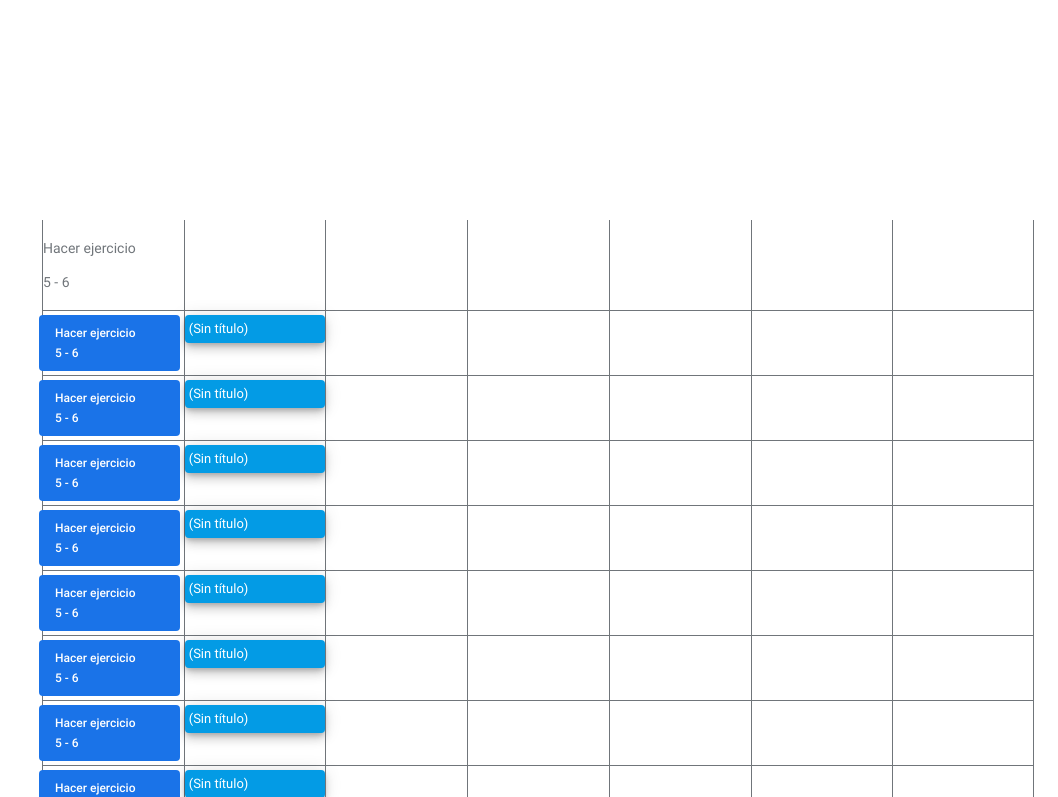
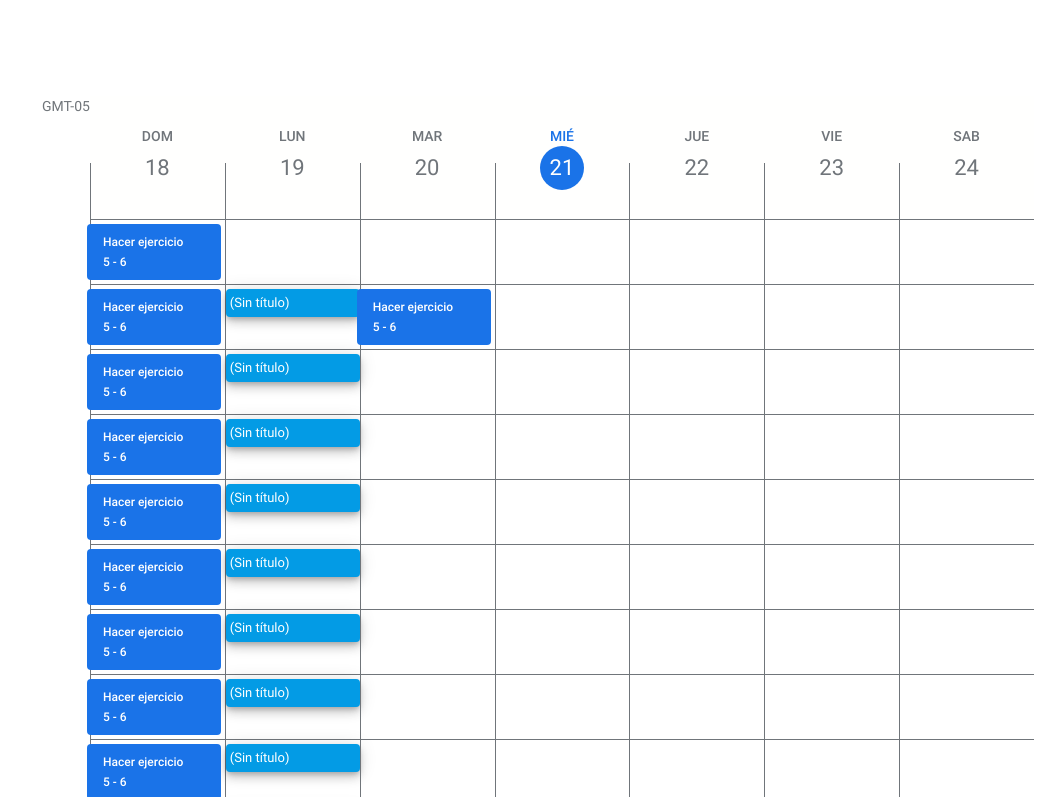
Before and after one commit to pandresvaldivia/Google-calendar, a website built with webpack: page public/index.html in a window 1280 px wide. Shown: the top 797 px of the page, without its empty margins (222-1280 px from the left). Built offline with nearby package versions, Linux system fonts and the light colour scheme.

Commit message:
Calendar day component created

```diff
--- a/public/index.html
+++ b/public/index.html
@@ -1,5 +1,5 @@
 <!DOCTYPE html>
-<html lang="en">
+<html lang="es">
 	<head>
 		<meta charset="UTF-8" />
 		<meta http-equiv="X-UA-Compatible" content="IE=edge" />
@@ -90,22 +90,73 @@
 			<aside class="sidebar"></aside>
 			<main class="calendar">
 				<div class="calendar-week">
-					<span></span>
-					<span></span>
-					<span></span>
-					<span></span>
-					<span></span>
-					<span></span>
-					<span></span>
-					<span></span>
+					<div class="timezoneCell">GMT-05</div>
+					<h2 class="calendarDay">
+						<a href="#" aria-label="18 de abril del 2021">
+							<time class="calendarDay-date" datetime="18-04-2021">
+								<span>Dom</span>
+								<span>18</span>
+							</time>
+						</a>
+					</h2>
+					<h2 class="calendarDay">
+						<a href="#" aria-label="19 de abril del 2021">
+							<time class="calendarDay-date" datetime="19-04-2021">
+								<span>Lun</span>
+								<span>19</span>
+							</time>
+						</a>
+					</h2>
+					<h2 class="calendarDay">
+						<a href="#" aria-label="20 de abril del 2021">
+							<time class="calendarDay-date" datetime="20-04-2021">
+								<span>Mar</span>
+								<span>20</span>
+							</time>
+						</a>
+					</h2>
+					<h2 class="calendarDay is-selected">
+						<a href="#" aria-label="21 de abril del 2021">
+							<time class="calendarDay-date" datetime="21-04-2021">
+								<span>Mié</span>
+								<span>21</span>
+							</time>
+						</a>
+					</h2>
+					<h2 class="calendarDay">
+						<a href="#" aria-label="22 de abril del 2021">
+							<time class="calendarDay-date" datetime="22-04-2021">
+								<span>Jue</span>
+								<span>22</span>
+							</time>
+						</a>
+					</h2>
+					<h2 class="calendarDay">
+						<a href="#" aria-label="23 de abril del 2021">
+							<time class="calendarDay-date" datetime="23-04-2021">
+								<span>Vie</span>
+								<span>23</span>
+							</time>
+						</a>
+					</h2>
+					<h2 class="calendarDay">
+						<a href="#" aria-label="24 de abril del 2021">
+							<time class="calendarDay-date" datetime="24-04-2021">
+								<span>Sab</span>
+								<span>24</span>
+							</time>
+						</a>
+					</h2>
 					<span></span>
 					<div class="taskCell" aria-label="de 17:00 a 18:00 hacer ejercicio">
+						<div class="task" tabindex="0">
 							<p>Hacer ejercicio</p>
 							<p>
 								<time datetime="17:00">5</time>
 								-
 								<time datetime="18:00">6</time>
 							</p>
+						</div>
 					</div>
 					<div class="taskCell"></div>
 					<div class="taskCell"></div>
@@ -115,7 +166,33 @@
 					<div class="taskCell"></div>
 					<span></span>
 					<div class="taskCell" aria-label="de 17:00 a 18:00 hacer ejercicio">
-						<div class="task">
+						<div class="task" tabindex="0">
+							<p>Hacer ejercicio</p>
+							<p>
+								<time datetime="17:00">5</time>
+								-
+								<time datetime="18:00">6</time>
+							</p>
+						</div>
+					</div>
+					<div class="taskCell is-active"></div>
+					<div class="taskCell">
+						<div class="task" tabindex="0">
+							<p>Hacer ejercicio</p>
+							<p>
+								<time datetime="17:00">5</time>
+								-
+								<time datetime="18:00">6</time>
+							</p>
+						</div>
+					</div>
+					<div class="taskCell"></div>
+					<div class="taskCell"></div>
+					<div class="taskCell"></div>
+					<div class="taskCell"></div>
+					<span></span>
+					<div class="taskCell" aria-label="de 17:00 a 18:00 hacer ejercicio">
+						<div class="task" tabindex="0">
 							<p>Hacer ejercicio</p>
 							<p>
 								<time datetime="17:00">5</time>
@@ -132,7 +209,7 @@
 					<div class="taskCell"></div>
 					<span></span>
 					<div class="taskCell" aria-label="de 17:00 a 18:00 hacer ejercicio">
-						<div class="task">
+						<div class="task" tabindex="0">
 							<p>Hacer ejercicio</p>
 							<p>
 								<time datetime="17:00">5</time>
@@ -149,7 +226,7 @@
 					<div class="taskCell"></div>
 					<span></span>
 					<div class="taskCell" aria-label="de 17:00 a 18:00 hacer ejercicio">
-						<div class="task">
+						<div class="task" tabindex="0">
 							<p>Hacer ejercicio</p>
 							<p>
 								<time datetime="17:00">5</time>
@@ -166,7 +243,7 @@
 					<div class="taskCell"></div>
 					<span></span>
 					<div class="taskCell" aria-label="de 17:00 a 18:00 hacer ejercicio">
-						<div class="task">
+						<div class="task" tabindex="0">
 							<p>Hacer ejercicio</p>
 							<p>
 								<time datetime="17:00">5</time>
@@ -183,7 +260,7 @@
 					<div class="taskCell"></div>
 					<span></span>
 					<div class="taskCell" aria-label="de 17:00 a 18:00 hacer ejercicio">
-						<div class="task">
+						<div class="task" tabindex="0">
 							<p>Hacer ejercicio</p>
 							<p>
 								<time datetime="17:00">5</time>
@@ -200,7 +277,7 @@
 					<div class="taskCell"></div>
 					<span></span>
 					<div class="taskCell" aria-label="de 17:00 a 18:00 hacer ejercicio">
-						<div class="task">
+						<div class="task" tabindex="0">
 							<p>Hacer ejercicio</p>
 							<p>
 								<time datetime="17:00">5</time>
@@ -217,7 +294,7 @@
 					<div class="taskCell"></div>
 					<span></span>
 					<div class="taskCell" aria-label="de 17:00 a 18:00 hacer ejercicio">
-						<div class="task">
+						<div class="task" tabindex="0">
 							<p>Hacer ejercicio</p>
 							<p>
 								<time datetime="17:00">5</time>
@@ -234,7 +311,7 @@
 					<div class="taskCell"></div>
 					<span></span>
 					<div class="taskCell" aria-label="de 17:00 a 18:00 hacer ejercicio">
-						<div class="task">
+						<div class="task" tabindex="0">
 							<p>Hacer ejercicio</p>
 							<p>
 								<time datetime="17:00">5</time>
@@ -251,7 +328,7 @@
 					<div class="taskCell"></div>
 					<span></span>
 					<div class="taskCell" aria-label="de 17:00 a 18:00 hacer ejercicio">
-						<div class="task">
+						<div class="task" tabindex="0">
 							<p>Hacer ejercicio</p>
 							<p>
 								<time datetime="17:00">5</time>
@@ -268,7 +345,7 @@
 					<div class="taskCell"></div>
 					<span></span>
 					<div class="taskCell" aria-label="de 17:00 a 18:00 hacer ejercicio">
-						<div class="task">
+						<div class="task" tabindex="0">
 							<p>Hacer ejercicio</p>
 							<p>
 								<time datetime="17:00">5</time>
@@ -285,7 +362,7 @@
 					<div class="taskCell"></div>
 					<span></span>
 					<div class="taskCell" aria-label="de 17:00 a 18:00 hacer ejercicio">
-						<div class="task">
+						<div class="task" tabindex="0">
 							<p>Hacer ejercicio</p>
 							<p>
 								<time datetime="17:00">5</time>
@@ -302,7 +379,7 @@
 					<div class="taskCell"></div>
 					<span></span>
 					<div class="taskCell" aria-label="de 17:00 a 18:00 hacer ejercicio">
-						<div class="task">
+						<div class="task" tabindex="0">
 							<p>Hacer ejercicio</p>
 							<p>
 								<time datetime="17:00">5</time>
@@ -319,7 +396,7 @@
 					<div class="taskCell"></div>
 					<span></span>
 					<div class="taskCell" aria-label="de 17:00 a 18:00 hacer ejercicio">
-						<div class="task">
+						<div class="task" tabindex="0">
 							<p>Hacer ejercicio</p>
 							<p>
 								<time datetime="17:00">5</time>
@@ -336,7 +413,7 @@
 					<div class="taskCell"></div>
 					<span></span>
 					<div class="taskCell" aria-label="de 17:00 a 18:00 hacer ejercicio">
-						<div class="task">
+						<div class="task" tabindex="0">
 							<p>Hacer ejercicio</p>
 							<p>
 								<time datetime="17:00">5</time>
@@ -353,7 +430,7 @@
 					<div class="taskCell"></div>
 					<span></span>
 					<div class="taskCell" aria-label="de 17:00 a 18:00 hacer ejercicio">
-						<div class="task">
+						<div class="task" tabindex="0">
 							<p>Hacer ejercicio</p>
 							<p>
 								<time datetime="17:00">5</time>
@@ -370,7 +447,7 @@
 					<div class="taskCell"></div>
 					<span></span>
 					<div class="taskCell" aria-label="de 17:00 a 18:00 hacer ejercicio">
-						<div class="task">
+						<div class="task" tabindex="0">
 							<p>Hacer ejercicio</p>
 							<p>
 								<time datetime="17:00">5</time>
@@ -387,7 +464,7 @@
 					<div class="taskCell"></div>
 					<span></span>
 					<div class="taskCell" aria-label="de 17:00 a 18:00 hacer ejercicio">
-						<div class="task">
+						<div class="task" tabindex="0">
 							<p>Hacer ejercicio</p>
 							<p>
 								<time datetime="17:00">5</time>
@@ -404,7 +481,7 @@
 					<div class="taskCell"></div>
 					<span></span>
 					<div class="taskCell" aria-label="de 17:00 a 18:00 hacer ejercicio">
-						<div class="task">
+						<div class="task" tabindex="0">
 							<p>Hacer ejercicio</p>
 							<p>
 								<time datetime="17:00">5</time>
@@ -421,7 +498,7 @@
 					<div class="taskCell"></div>
 					<span></span>
 					<div class="taskCell" aria-label="de 17:00 a 18:00 hacer ejercicio">
-						<div class="task">
+						<div class="task" tabindex="0">
 							<p>Hacer ejercicio</p>
 							<p>
 								<time datetime="17:00">5</time>
@@ -438,7 +515,7 @@
 					<div class="taskCell"></div>
 					<span></span>
 					<div class="taskCell" aria-label="de 17:00 a 18:00 hacer ejercicio">
-						<div class="task">
+						<div class="task" tabindex="0">
 							<p>Hacer ejercicio</p>
 							<p>
 								<time datetime="17:00">5</time>
@@ -455,24 +532,7 @@
 					<div class="taskCell"></div>
 					<span></span>
 					<div class="taskCell" aria-label="de 17:00 a 18:00 hacer ejercicio">
-						<div class="task">
-							<p>Hacer ejercicio</p>
-							<p>
-								<time datetime="17:00">5</time>
-								-
-								<time datetime="18:00">6</time>
-							</p>
-						</div>
-					</div>
-					<div class="taskCell is-active"></div>
-					<div class="taskCell"></div>
-					<div class="taskCell"></div>
-					<div class="taskCell"></div>
-					<div class="taskCell"></div>
-					<div class="taskCell"></div>
-					<span></span>
-					<div class="taskCell" aria-label="de 17:00 a 18:00 hacer ejercicio">
-						<div class="task">
+						<div class="task" tabindex="0">
 							<p>Hacer ejercicio</p>
 							<p>
 								<time datetime="17:00">5</time>
--- a/src/js/index.js
+++ b/src/js/index.js
@@ -4,3 +4,4 @@ import '../styles/page.css';
 import '../styles/task.css';
 import '../styles/task-cell.css';
 import '../styles/calendar.css';
+import '../styles/calendar-day.css';
--- /dev/null
+++ b/src/styles/calendar-day.css
@@ -0,0 +1,73 @@
+.calendarDay {
+	display: flex;
+	align-items: center;
+	justify-content: center;
+	margin: 0;
+	position: sticky;
+	inset-block-start: 0;
+	border-bottom: 1px solid currentColor;
+	background: var(--white);
+	z-index: 1;
+}
+
+.calendarDay-date {
+	display: flex;
+	flex-direction: column;
+	text-align: center;
+	text-transform: uppercase;
+}
+
+.calendarDay a {
+	text-decoration: none;
+	color: currentColor;
+	outline: none;
+}
+
+.calendarDay span:nth-of-type(1) {
+	font: var(--body1-medium);
+}
+
+.calendarDay span:nth-of-type(2) {
+	font: var(--subtitle-subtitle1);
+	inline-size: 2.75rem;
+	line-height: 2.75rem;
+	border-radius: 50%;
+	-webkit-border-radius: 50%;
+	-moz-border-radius: 50%;
+	-ms-border-radius: 50%;
+	-o-border-radius: 50%;
+}
+
+.calendarDay a:focus span:nth-of-type(2),
+.calendarDay a:hover span:nth-of-type(2) {
+	background: var(--gray10);
+}
+
+.calendarDay::before {
+	content: '';
+	inline-size: 1px;
+	block-size: 56px;
+	background: currentColor;
+	position: absolute;
+	inset-inline-start: 0;
+	inset-block-end: 0;
+}
+
+.calendarDay.is-selected span:nth-of-type(1) {
+	color: var(--blue10);
+}
+
+.calendarDay.is-selected span:nth-of-type(2) {
+	background: var(--blue10);
+	color: var(--white);
+}
+
+.calendarDay.is-selected a:hover span:nth-of-type(1),
+.calendarDay.is-selected a:focus span:nth-of-type(1) {
+	color: var(--blue10);
+}
+
+.calendarDay.is-selected a:hover span:nth-of-type(2),
+.calendarDay.is-selected a:focus span:nth-of-type(2) {
+	background: var(--blue30);
+}
--- a/src/styles/calendar.css
+++ b/src/styles/calendar.css
@@ -5,7 +5,8 @@
 	--min-block-size: 4rem;
 	--max-block-size: auto;
 	--min-inline-size: 5rem;
-	--max-inline-size: 9.5rem;
+	/* --max-inline-size: 9.5rem; */
+	--max-inline-size: 1fr;
 }
 
 .calendar-week {
--- a/src/styles/task-cell.css
+++ b/src/styles/task-cell.css
@@ -2,10 +2,6 @@
 	border-inline-start: 1px solid currentColor;
 	border-block-end: 1px solid currentColor;
 	padding-block: 0.25rem;
-}
-
-.taskCell:nth-child(8n) {
-	border-inline-end: 1px solid currentColor;
 }
 
 .taskCell.is-active::before {
```
Lines whose indentation alone changed are shown as unchanged.
